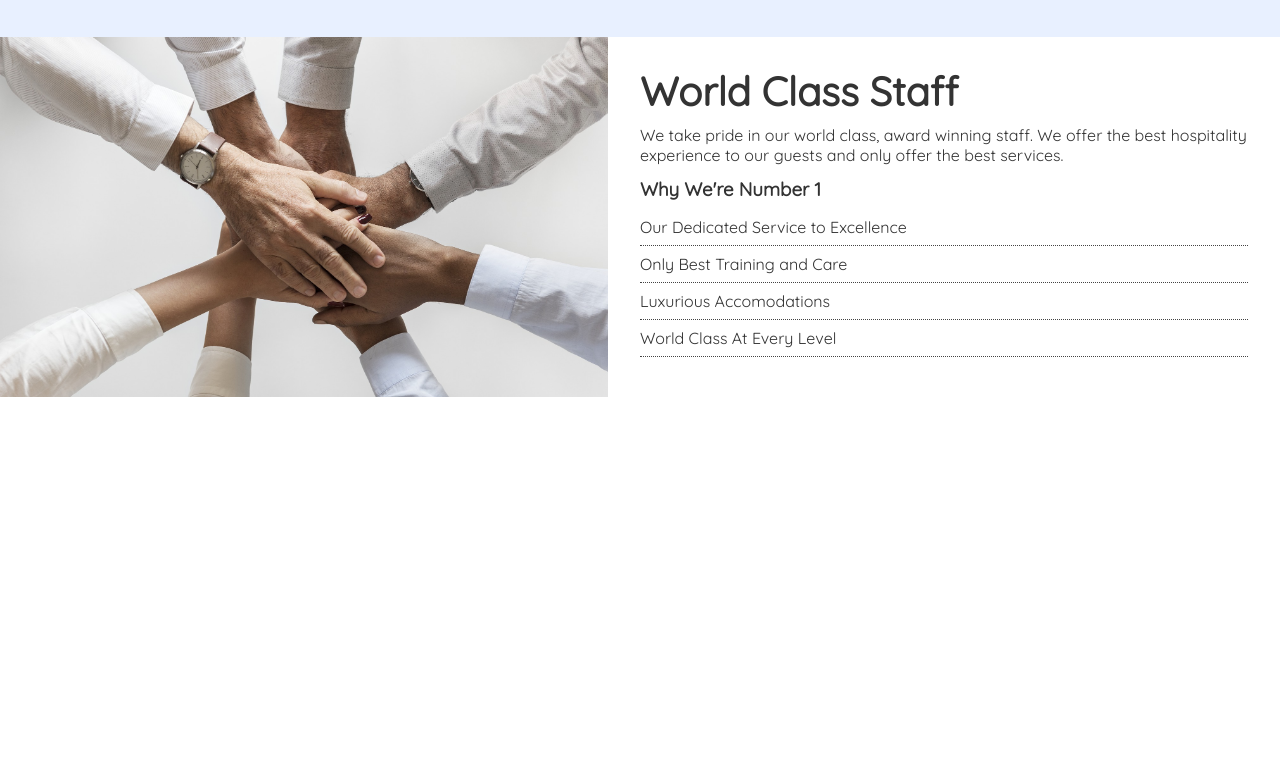
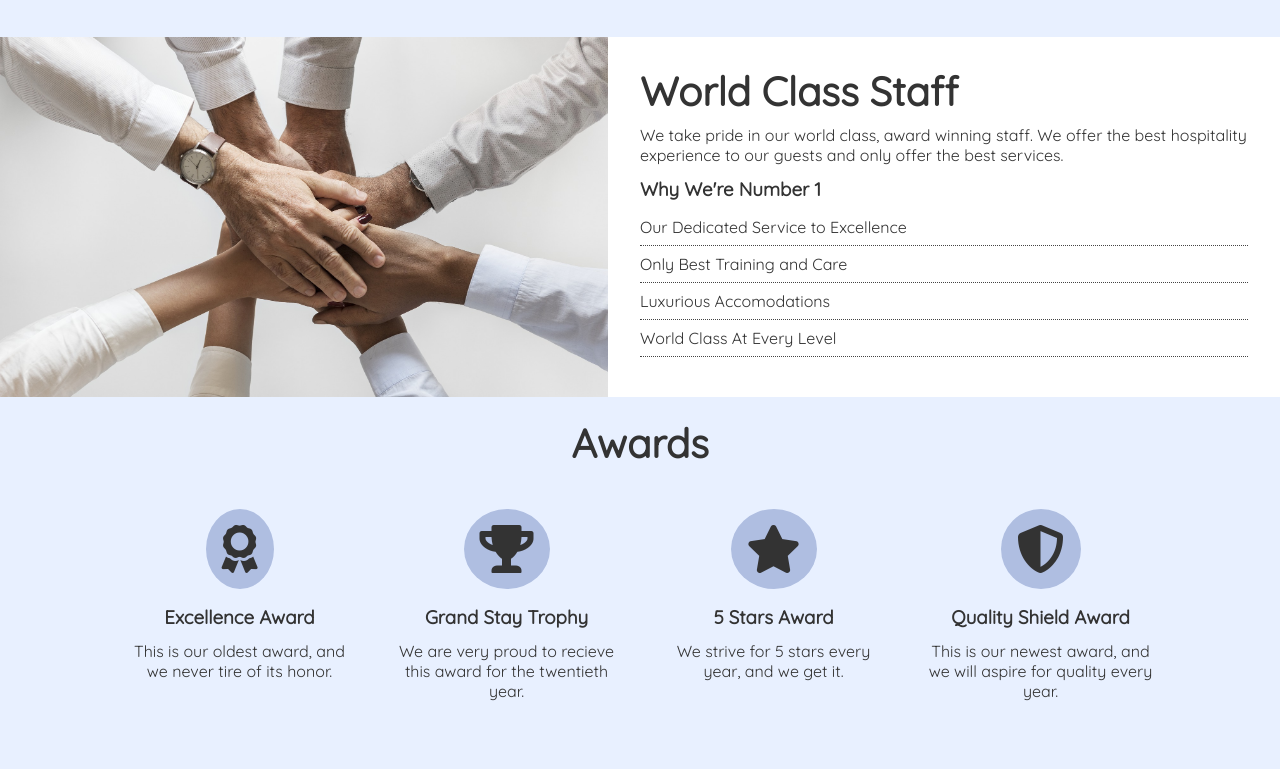
Before and after one commit to matthapps/my-paradise-resort-website, a plain HTML site: page index.html in a window 1280 px wide. Shown: the part 1213-1982 px from the top of the page. Before the commit the page ends 1610 px from the top, so only its background shows below. Drawn offline with Linux system fonts and the light colour scheme.

Commit message:
Complete Awards Section

```diff
--- a/css/style.css
+++ b/css/style.css
@@ -198,3 +198,22 @@ p {
 #staff .staff-img {
     background: url('../img/staff.jpg') no-repeat center center/cover;
 }
+
+/* Section: Awards */
+#awards .items {
+    display: flex;
+    padding: 1rem;
+}
+
+#awards .items .item {
+    flex: 1;
+    text-align: center;
+    padding: 1rem;
+}
+
+#awards .items .item i {
+    background: #AFBEE1;
+    padding: 1rem;
+    border-radius: 50%;
+    margin-bottom: 1rem;
+}
--- a/index.html
+++ b/index.html
@@ -20,6 +20,7 @@
             <li><a href="#home">Home</a></li>
             <li><a href="#amenities">Amenities</a></li>
             <li><a href="#staff">Our Staff</a></li>
+            <li><a href="#staff">Awards</a></li>
             <li><a href="#contact">Contact</a></li>
         </ul>
     </nav>
@@ -89,6 +90,43 @@
         </div>
     </section>
 
+    <!-- Section: Awards -->
+    <section id="awards" class="bg-light-blue py-1">
+        <div class="container">
+            <h2 class="m-heading txt-center">Awards</h2>
+            <div class="items">
+                <div class="item">
+                    <i class="fas fa-award fa-3x"></i>
+                    <div>
+                        <h3>Excellence Award</h3>
+                        <p>This is our oldest award, and we never tire of its honor.</p>
+                    </div>
+                </div>
+                <div class="item">
+                    <i class="fas fa-trophy fa-3x"></i>
+                    <div>
+                        <h3>Grand Stay Trophy</h3>
+                        <p>We are very proud to recieve this award for the twentieth year.</p>
+                    </div>
+                </div>
+                <div class="item">
+                    <i class="fas fa-star fa-3x"></i>
+                    <div>
+                        <h3>5 Stars Award</h3>
+                        <p>We strive for 5 stars every year, and we get it.</p>
+                    </div>
+                </div>
+                <div class="item">
+                    <i class="fas fa-shield-alt fa-3x"></i>
+                    <div>
+                        <h3>Quality Shield Award</h3>
+                        <p>This is our newest award, and we will aspire for quality every year.</p>
+                    </div>
+                </div>
+            </div>
+        </div>
+    </section>
+
 </body>
 
 </html>
```
